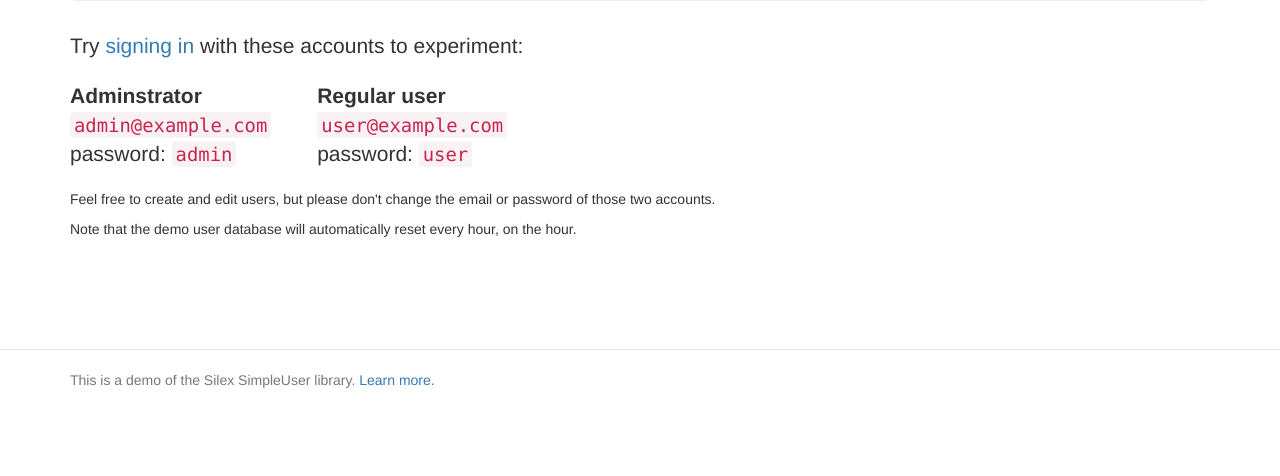
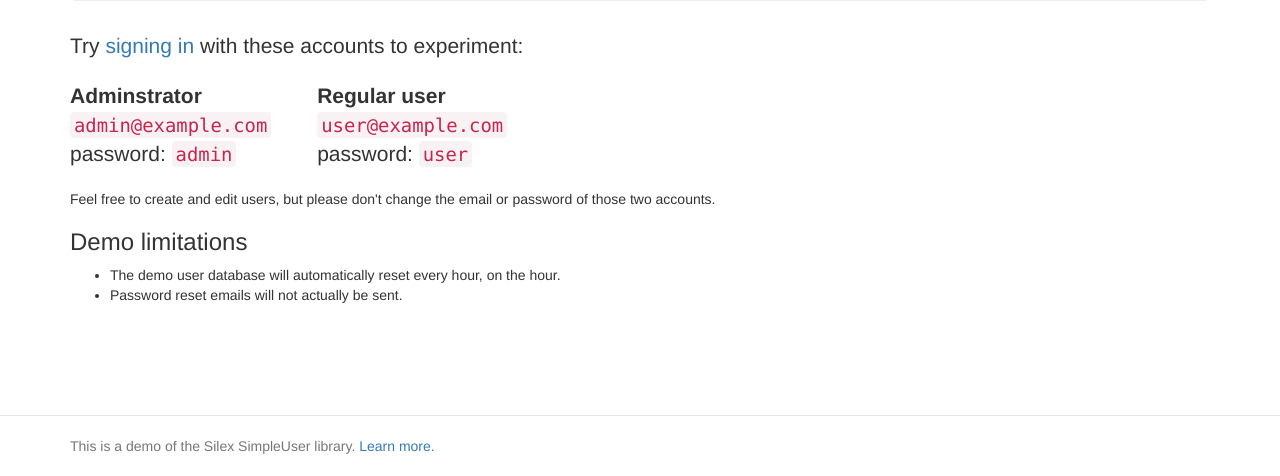
Before and after one commit to jasongrimes/silex-simpleuser-demo, a PHP site: template templates/index.twig in a window 1280 px wide. Shown: the part 356-832 px from the top of the page. Before the commit the page ends 744 px from the top, so only its background shows below. Run offline with PHP 8.4, Linux system fonts and the light colour scheme; the template is opened without the code that fills it, so the values that code supplies are empty; some libraries are stand-ins or nearby versions.

Commit message:
Update for SimpleUser 1.5.

```diff
--- a/templates/index.twig
+++ b/templates/index.twig
@@ -63,8 +63,12 @@
     <p>
         Feel free to create and edit users, but please don't change the email or password of those two accounts.
     </p>
-    <p>
-        Note that the demo user database will automatically reset every hour, on the hour.
-    </p>
+
+    <h3>Demo limitations</h3>
+
+    <ul>
+       <li>The demo user database will automatically reset every hour, on the hour.</li>
+        <li>Password reset emails will not actually be sent.</li>
+    </ul>
 
 {% endblock %}
```
Also changed, not shown: src/app.php (+8 -10 lines).
